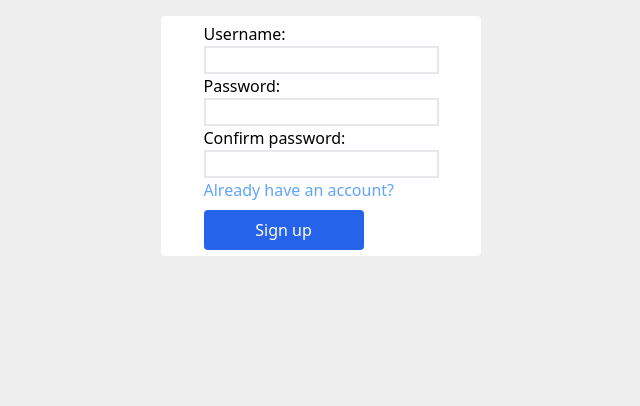
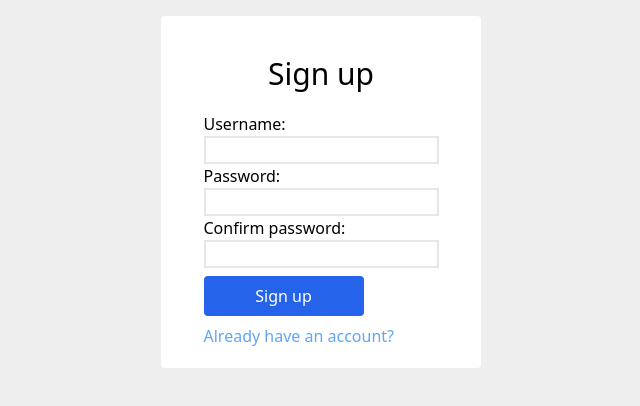
Before and after one commit to jansode/application_organizator, a React (Create React App) app: page /signup in a window 1280 px wide. Shown: the top 406 px of the page, without its empty margins (319-959 px from the left). Built offline with nearby package versions, Linux system fonts and the light colour scheme.

Commit message:
Improve login and signup page styling. #3

```diff
--- a/src/components/Login.js
+++ b/src/components/Login.js
@@ -21,7 +21,26 @@ const Login = () => {
     }
 
     const login = async (e) => {
+
         e.preventDefault()
+
+        let missingFields = false
+        if(username === '')
+        {
+            document.getElementById('username').style.border = '1px solid #EF4444'
+            missingFields = true
+        }
+        if(password === '')
+        {
+            document.getElementById('password').style.border = '1px solid #EF4444'
+            missingFields = true
+        }
+
+        if(missingFields)
+        {
+            setError('Missing fields.')
+            return
+        }
 
         const token = await applicationService.login(username,password)
         if(token === null){
@@ -35,21 +54,22 @@ const Login = () => {
 
     return (
     <div class="flex flex-col justify-center items-center">
-        <div class="bg-white rounded border-gray-400 m-4 p-5 w-10/12 md:w-1/4 h-60 items-center flex flex-col justify-center">
-            <form onSubmit={login}>
+        <div class="bg-white rounded border-gray-400 m-4 p-5 w-10/12 md:w-1/4 h-80 items-center flex flex-col justify-center">
+            <h2 class="text-3xl pt-5">Log in</h2>
+            <form class="pt-5" onSubmit={login}>
                 <label>
                     <p>Username</p>
-                    <input type="text" class="border-2" onChange={e => setUsername(e.target.value)}></input>
+                    <input id="username" type="text" class="border-2" onChange={e => setUsername(e.target.value)}></input>
                 </label>
                 <label>
                     <p>Password</p>
-                    <input type="password" class="border-2" onChange={e => setPassword(e.target.value)}></input>
+                    <input id="password" type="password" class="border-2" onChange={e => setPassword(e.target.value)}></input>
                 </label>
                 <div>
                     <button class="bg-blue-600 text-base text-white mt-2 p-2 rounded w-40" type="submit">Log in</button>
                 </div>
 
-                <div>
+                <div class="pt-2">
                     <Link to="/signup" class="text-blue-400">Sign up</Link>
                 </div>
             </form>
--- a/src/components/SignUp.js
+++ b/src/components/SignUp.js
@@ -1,6 +1,7 @@
 
 import React from 'react'
 import { useState } from 'react'
+import { Link } from 'react-router-dom'
 import userService from '../services/user'
 import InfoBox from './InfoBox'
 
@@ -16,6 +17,29 @@ const SignUp = () => {
     const signup = (e) => {
 
         e.preventDefault()
+
+        let missingFields = false
+        if(username === '')
+        {
+            document.getElementById('username').style.border = '1px solid #EF4444'
+            missingFields = true
+        }
+        if(password === '')
+        {
+            document.getElementById('password').style.border = '1px solid #EF4444'
+            missingFields = true
+        }
+        if(confirmPassword === '')
+        {
+            document.getElementById('confirm-password').style.border = '1px solid #EF4444'
+            missingFields = true
+        }
+
+        if(missingFields)
+        {
+            setError('Missing fields.')
+            return
+        }
 
         // This fixes a warning to prevent race conditions.
         const f = async () => {
@@ -47,19 +71,20 @@ const SignUp = () => {
 
     return (
     <div class="flex flex-col justify-center items-center">
-        <div class="bg-white rounded border-gray-400 m-4 p-5 w-10/12 md:w-1/4 h-60 items-center flex flex-col justify-center">
-            <form onSubmit={signup}>
+        <div class="bg-white rounded border-gray-400 m-4 p-5 w-10/12 md:w-1/4 h-90 items-center flex flex-col justify-center">
+            <h2 class="text-3xl pt-5">Sign up</h2>
+            <form class="pt-5" onSubmit={signup}>
                     <p>Username:</p>
-                    <input type="text" class="border-2" onChange={e => setUsername(e.target.value)}></input>
+                    <input id="username" type="text" class="border-2" onChange={e => setUsername(e.target.value)}></input>
                     <p>Password:</p>
-                    <input type="password" class="border-2" onChange={e => setPassword(e.target.value)}></input>
+                    <input id="password" type="password" class="border-2" onChange={e => setPassword(e.target.value)}></input>
                     <p>Confirm password:</p>
-                    <input type="password" class="border-2" onChange={e => setConfirmPassword(e.target.value)}></input>
-                <div>
-                    <a href="/" class="text-blue-400"> Already have an account?</a>
-                </div>
+                    <input id="confirm-password" type="password" class="border-2" onChange={e => setConfirmPassword(e.target.value)}></input>
                 <div>
                     <button class="bg-blue-600 text-base text-white mt-2 p-2 rounded w-40" type="submit">Sign up</button>
+                </div>
+                <div class="pt-2">
+                    <Link to="/" class="text-blue-400"> Already have an account?</Link>
                 </div>
             </form>
         </div>
```
